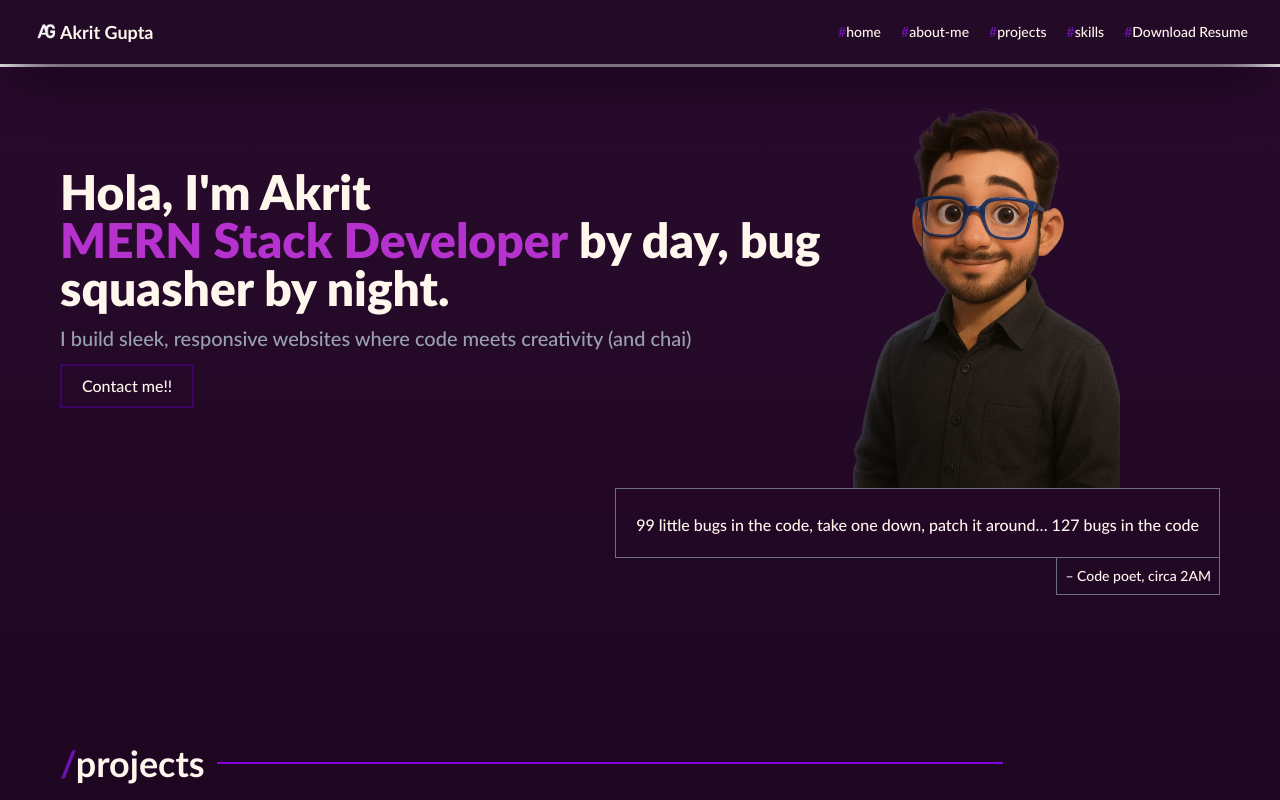
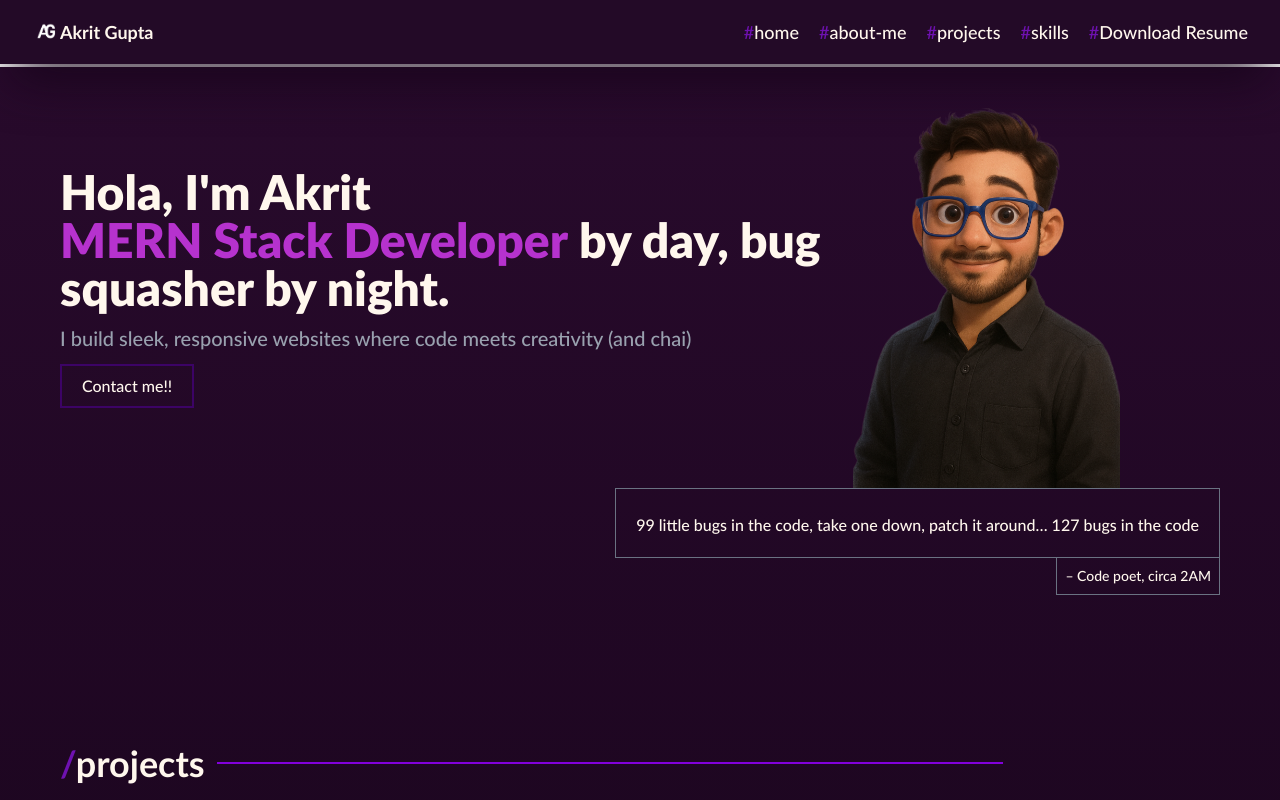
Before and after one commit to Akrittt/Profile2, a React (Vite) app: page / in a window 1280 px wide. Shown: the top 800 px of the page. Built offline with nearby package versions, Linux system fonts and the light colour scheme.

Commit message:
fix navbar

```diff
--- a/src/App.jsx
+++ b/src/App.jsx
@@ -2,7 +2,7 @@ import './App.css'
 import AboutMe from './components/AboutMe'
 import Footer from './components/Footer'
 import Home from './components/Home'
-import Navbar from './components/navbar'
+import Navbar from './components/Navbar'
 import Skills from './components/Skills'
 import Works from './components/Works'
 import { motion, useScroll } from "motion/react"
--- a/src/components/Navbar.jsx
+++ b/src/components/Navbar.jsx
@@ -25,7 +25,7 @@ export default function Navbar() {
             </button>
         </div>
 
-        <ul className='sm:flex gap-x-5 text-sm hidden font-[lattomedium] '>
+        <ul className='sm:flex gap-x-5 text-lg hidden font-[lattomedium] '>
                 <li>
                     <a href="#home"><span className='text-purple-800'>#</span>home</a>
                 </li>
```
